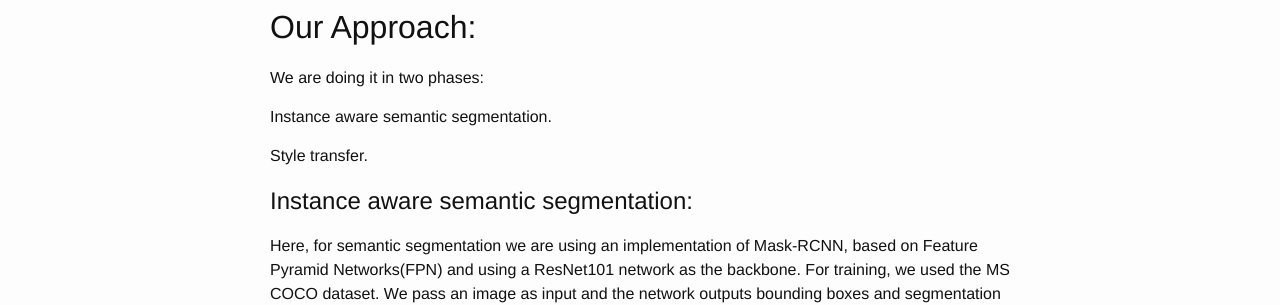
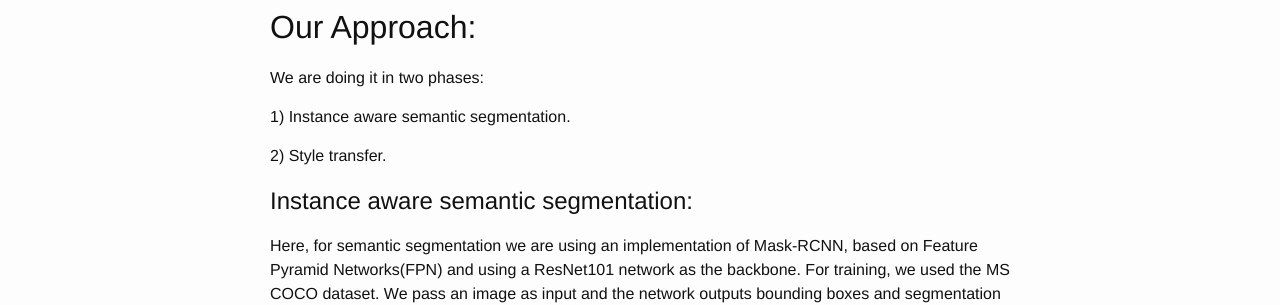
Before and after one commit to DarkKnightsDL/TargetedStyleTransfer, a Jekyll site: the page built from docs/index.md, in a window 1280 px wide and 900 px high. Shown: the part 413-718 px from the top of the window. Built offline with Jekyll 4.4.1, drawn with Linux system fonts in a browser that asks for light colours.

Commit message:
Update index.md

```diff
--- a/docs/index.md
+++ b/docs/index.md
@@ -14,9 +14,9 @@ Style transfer has been around for last two-three years now. Most of the work is
 
 We are doing it in two phases:
 
-Instance aware semantic segmentation.
+1) Instance aware semantic segmentation.
 
-Style transfer.
+2) Style transfer.
 
 ## Instance aware semantic segmentation:
 Here, for semantic segmentation we are using an implementation of Mask-RCNN, based on Feature Pyramid Networks(FPN) and using a ResNet101 network as the backbone. For training, we used the MS COCO dataset. We pass an image as input and the network outputs bounding boxes and segmentation masks for each instance for every object in a image.
@@ -36,10 +36,8 @@ We can solve this problem by adjusting the  ROI Pool  layer to be more precisely
 
 ### Feature Pyramid Network(FPN)
 Additionally, the Mask-RCNN also leverages the FPN to be able to detect objects in an image at different scales. This is quite useful in real world images, when there could exist instances of the the same object in an image, but at different scales.
-
-
-
-
+<br>
+<br>
 
 ## Style Transfer:
 We implement style transfer as an optimization problem as described in Gatys et al. [1]. Given a content image c, and a style image s we start with any random image and try to minimize the overall loss( content and style loss) given by the formula:
```
